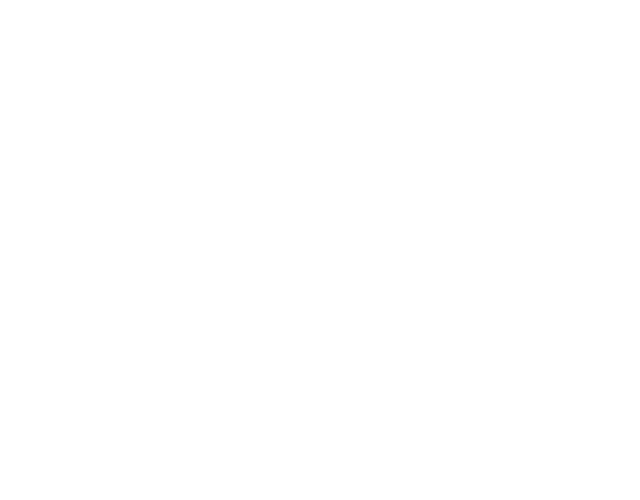
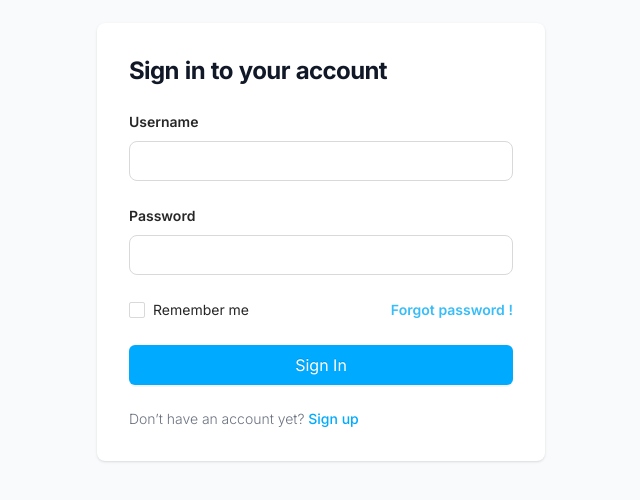
Before and after one commit to lesordev/iprice-abc, a React (Vite) app: page /login in a window 1280 px wide. Before the commit this address had no page. Shown: the part 158-658 px from the top of the page, without its empty margins (319-959 px from the left). Built offline with nearby package versions, Linux system fonts and the light colour scheme.

Commit message:
feat(LO-649): fix bug on fraction mask cell

```diff
--- a/package.json
+++ b/package.json
@@ -12,6 +12,8 @@
     "@ant-design/icons": "^4.7.0",
     "@emotion/react": "^11.10.4",
     "@emotion/styled": "^11.10.4",
+    "@mantine/core": "^5.5.4",
+    "@mantine/hooks": "^5.5.4",
     "antd": "^4.23.3",
     "axios": "^1.0.0",
     "dayjs": "^1.11.5",
--- a/src/App.tsx
+++ b/src/App.tsx
@@ -7,10 +7,12 @@
   DashboardPage,
   HomePage,
 } from './pages';
+import { LoginPage } from './pages/shared/LoginPage';
 
 export const App = () => {
   return useRoutes([
     { path: '/', element: <HomePage /> },
+    { path: '/login', element: <LoginPage /> },
     {
       path: '/admin',
       element: (
--- /dev/null
+++ b/src/api/index.ts
@@ -0,0 +1,5 @@
+import axios from 'axios';
+
+export const api = axios.create({
+  baseURL: 'https://4940-116-102-221-36.ap.ngrok.io/api',
+});
--- /dev/null
+++ b/src/data/users.ts
@@ -0,0 +1,6 @@
+import { User } from '#/types';
+
+export const mockUsers: User[] = [
+  { username: 'admin', password: '123', role: 'ADMIN' },
+  { username: 'provider', password: '123', role: 'PROVIDER' },
+];
--- a/src/layouts/AdminLayout.tsx
+++ b/src/layouts/AdminLayout.tsx
@@ -9,9 +9,12 @@
   SmileOutlined,
 } from '@ant-design/icons';
 import styled from '@emotion/styled';
-import { Avatar, Button, Col, Layout, Menu, Row, Tooltip } from 'antd';
+import { useLocalStorage } from '@mantine/hooks';
+import { Avatar, Button, Col, Dropdown, Layout, Menu, Row } from 'antd';
 import { ReactNode, useState } from 'react';
 import { useNavigate } from 'react-router-dom';
+
+import { useUserStore } from '#/recoil/user.recoil';
 
 const { Sider, Header, Content } = Layout;
 
@@ -57,9 +60,13 @@
 }
 
 export const AdminLayout = ({ children }: Props) => {
+  const [role, setRole] = useLocalStorage({ key: 'role' });
+  const [_, setUser] = useUserStore();
   const navigate = useNavigate();
 
   const [collapsed, setCollapsed] = useState(false);
+
+  if (!role) navigate('/login');
 
   return (
     <Layout className='h-screen'>
@@ -150,13 +157,26 @@
               />
             </Col>
             <Col>
-              <Tooltip title='Lê Trung Lực' placement='leftBottom'>
+              <Dropdown
+                overlay={
+                  <div
+                    className='bg-white rounded px-4 py-2 border cursor-pointer border-solid border-slate-400'
+                    onClick={() => {
+                      setRole('');
+                      setUser(null);
+                    }}
+                  >
+                    Log out
+                  </div>
+                }
+                placement='bottomRight'
+              >
                 <Avatar
                   src='https://joeschmoe.io/api/v1/random'
                   size='large'
                   className='border-solid border-gray-300 border-[1px]'
                 />
-              </Tooltip>
+              </Dropdown>
             </Col>
           </Row>
         </Header>
--- a/src/main.tsx
+++ b/src/main.tsx
@@ -1,14 +1,17 @@
 import React from 'react';
 import ReactDOM from 'react-dom/client';
 import { BrowserRouter } from 'react-router-dom';
+import { RecoilRoot } from 'recoil';
 import './styles/index.less';
 
 import { App } from './App';
 
 ReactDOM.createRoot(document.getElementById('root') as HTMLElement).render(
   <React.StrictMode>
-    <BrowserRouter>
-      <App />
-    </BrowserRouter>
+    <RecoilRoot>
+      <BrowserRouter>
+        <App />
+      </BrowserRouter>
+    </RecoilRoot>
   </React.StrictMode>
 );
--- a/src/pages/admin/AdminOrderManagePage.tsx
+++ b/src/pages/admin/AdminOrderManagePage.tsx
@@ -2,10 +2,11 @@
 import { Button, Empty, Modal, Table, Tag, Tooltip, Typography } from 'antd';
 import { ColumnType } from 'antd/lib/table';
 import dayjs from 'dayjs';
-import { useState } from 'react';
+import { useEffect, useState } from 'react';
 
+import { api } from '#/api';
 import { mockOrders } from '#/data/order';
-import { Order, OrderDetail } from '#/types';
+import { Order, OrderDetail, OrderResponse } from '#/types';
 
 const columns: ColumnType<Order>[] = [
   {
@@ -54,7 +55,33 @@
 ];
 
 export const AdminOrderManagePage = () => {
+  const [orders, setOrders] = useState<Order[]>(mockOrders);
   const [orderDetail, setOrderDetail] = useState<OrderDetail[] | null>(null);
+
+  useEffect(() => {
+    api.get<OrderResponse[]>('order/listbyprovider/1').then(({ data }) => {
+      setOrders(
+        data.map((e) => ({
+          id: e.orderId,
+          customer: {
+            fullName: 'unknow',
+            id: e.customerId,
+          },
+          detail: e.orderDetailList.map<OrderDetail>((d) => ({
+            product: {
+              name: 'unk',
+              id: d.productproviderId,
+            },
+            quantity: d.quantity,
+            unitPrice: d.unitPrice,
+          })),
+          orderDate: e.orderDate,
+          paymentType: e.paymentType,
+          status: e.shippingStatus,
+        }))
+      );
+    });
+  }, []);
 
   return (
     <>
@@ -62,8 +89,9 @@
         <Typography.Title level={3}>Order Management</Typography.Title>
 
         <Table
+          rowKey={(e) => e.id}
           columns={columns}
-          dataSource={mockOrders}
+          dataSource={orders}
           onRow={(order) => {
             return {
               onClick: () => {
--- /dev/null
+++ b/src/pages/shared/LoginPage.tsx
@@ -0,0 +1,108 @@
+import { useLocalStorage } from '@mantine/hooks';
+import {
+  Button,
+  Checkbox,
+  Col,
+  Form,
+  Input,
+  message,
+  Row,
+  Typography,
+} from 'antd';
+import { Link, useNavigate } from 'react-router-dom';
+
+import { mockUsers } from '#/data/users';
+import { useUserStore } from '#/recoil/user.recoil';
+
+export const LoginPage = () => {
+  const [form] = Form.useForm();
+  const navigate = useNavigate();
+
+  const [_, setRole] = useLocalStorage({ key: 'role' });
+  const [_1, setUser] = useUserStore();
+
+  return (
+    <section className='bg-gray-50 dark:bg-gray-900'>
+      <div className='flex flex-col items-center justify-center px-6 py-8 mx-auto md:h-screen lg:py-0'>
+        <div className='w-full bg-white rounded-lg shadow dark:border md:mt-0 sm:max-w-md xl:p-0 dark:bg-gray-800 dark:border-gray-700'>
+          <div className='p-6 space-y-4 md:space-y-6 sm:p-8'>
+            <h1 className='text-xl font-bold leading-tight tracking-tight text-gray-900 md:text-2xl dark:text-white'>
+              Sign in to your account
+            </h1>
+            <Form
+              form={form}
+              className='space-y-4 md:space-y-6'
+              layout='vertical'
+            >
+              <Form.Item
+                label={
+                  <Typography className='font-semibold'>Username</Typography>
+                }
+                name='username'
+              >
+                <Input required className='rounded-lg' size='large' />
+              </Form.Item>
+              <Form.Item
+                label={
+                  <Typography className='font-semibold'>Password</Typography>
+                }
+                name='password'
+              >
+                <Input
+                  required
+                  className='rounded-lg'
+                  size='large'
+                  type='password'
+                />
+              </Form.Item>
+              <Row justify='space-between'>
+                <Col className='flex items-center gap-2'>
+                  <Checkbox />
+                  <Typography>Remember me</Typography>
+                </Col>
+                <Col>
+                  <Link to='/login'>
+                    <Typography className='font-semibold text-sky-400'>
+                      Forgot password !
+                    </Typography>
+                  </Link>
+                </Col>
+              </Row>
+              <Button
+                type='primary'
+                className='bg-[#00aaff] border-none rounded-md text-white w-full'
+                size='large'
+                onClick={() => {
+                  const { username, password } = form.getFieldsValue();
+                  const user = mockUsers.find(
+                    (e) => e.username === username && e.password === password
+                  );
+                  if (!user) {
+                    message.error('Wrong username or password!');
+                    return;
+                  } else {
+                    setRole(user.role);
+                    setUser(user);
+                    message.success('Login successfully!');
+                    navigate('/admin');
+                  }
+                }}
+              >
+                Sign In
+              </Button>
+              <p className='text-sm font-light text-gray-500 dark:text-gray-400'>
+                Don’t have an account yet?{' '}
+                <a
+                  href='#'
+                  className='font-medium text-primary-600 hover:underline dark:text-primary-500'
+                >
+                  Sign up
+                </a>
+              </p>
+            </Form>
+          </div>
+        </div>
+      </div>
+    </section>
+  );
+};
--- /dev/null
+++ b/src/recoil/user.recoil.ts
@@ -0,0 +1,10 @@
+import { atom, useRecoilState } from 'recoil';
+
+import { User } from '#/types';
+
+const userAtom = atom<User | null>({
+  key: 'user-atom',
+  default: null,
+});
+
+export const useUserStore = () => useRecoilState(userAtom);
--- a/src/types/index.ts
+++ b/src/types/index.ts
@@ -30,3 +30,35 @@
 
   detail: OrderDetail[];
 }
+
+export interface User {
+  username: string;
+  password: string;
+  fullName?: string;
+  role: 'ADMIN' | 'PROVIDER' | 'USER';
+}
+
+export enum OrderStatus {
+  New = 'New',
+  GatheringAndPacking = 'Gathering and Packing',
+  PackedAndDelivering = 'Packed and Delivering',
+  Done = 'Done',
+}
+
+export interface OrderDetailResponse {
+  orderDetailId: number;
+  unitPrice: number;
+  quantity: number;
+  orderId: number;
+  productproviderId: number;
+}
+
+export interface OrderResponse {
+  orderId: number;
+  totalPrice: number;
+  orderDate: string;
+  paymentType: string;
+  shippingStatus: OrderStatus;
+  customerId: 1;
+  orderDetailList: OrderDetailResponse[];
+}
```
Also changed, not shown: 1 other file (tests, documents, lock files or other folders).
